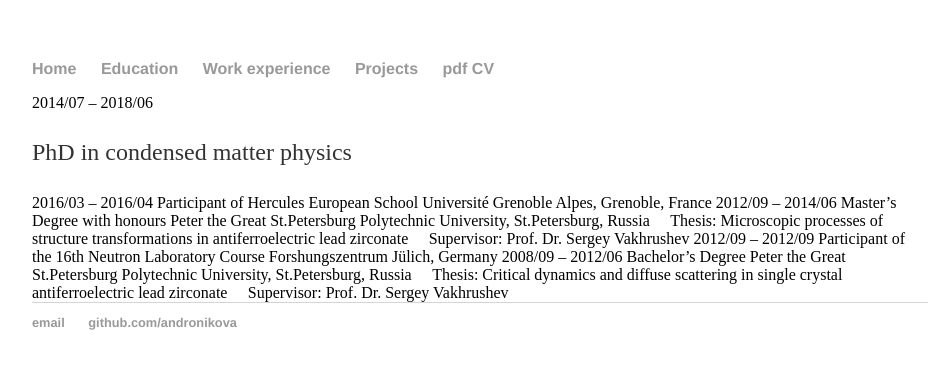
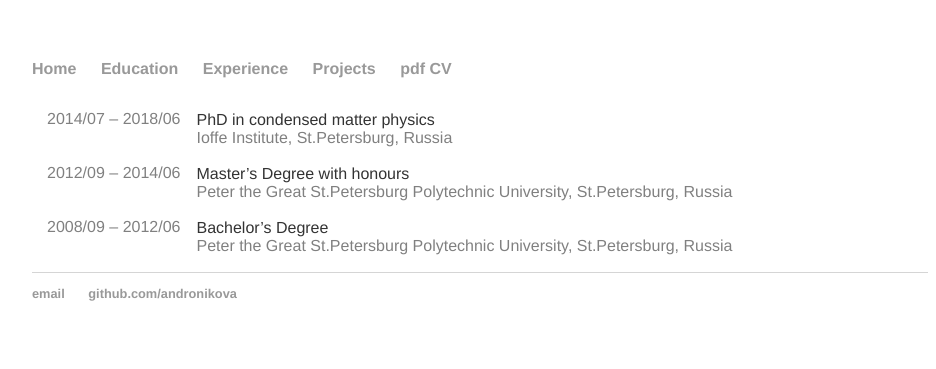
Before and after one commit to andronikova/andronikova.github.io, a Jekyll site: the page built from education.html, in a window 1280 px wide. Shown: the top 369 px of the page, without its empty margins (160-1096 px from the left). Built offline with Jekyll 4.4.1, drawn with Linux system fonts in a browser that asks for light colours.

Commit message:
education page is filled

```diff
--- a/_layouts/default.html
+++ b/_layouts/default.html
@@ -22,7 +22,7 @@
 	    		<ul>
 	        		<li><a href="/">Home</a></li>
 		        	<li><a href="/education">Education</a></li>
-	        		<li><a href="/work">Work experience</a></li>
+	        		<li><a href="/work">Experience</a></li>
 	        		<li><a href="/projects">Projects</a></li>
 					<li><a href="/pdf cv">pdf CV</a></li>
 	    		</ul>
--- a/css/main.css
+++ b/css/main.css
@@ -23,6 +23,19 @@ h1 {
     font-size: 3em;
     font-family:'Helvetica', 'Arial', 'Sans-Serif';
 }
+
+h4 {
+    font-size: 1em;
+    font-family:'Helvetica', 'Arial', 'Sans-Serif';
+    color: #333;
+}
+
+h5 {
+    font-size: 0.8em;
+    font-family:'Helvetica', 'Arial', 'Sans-Serif';
+    color: #333;
+}
+
 p {
     font-size: 1.5em;
     line-height: 1.4em;
@@ -41,3 +54,26 @@ ul.posts {
 ul.posts li {
     list-style: none;
 }
+
+.date
+{
+    vertical-align:top;
+    font-size: 1em;
+    color:gray;
+    font-family:'Helvetica', 'Arial', 'Sans-Serif';
+    padding:0 15px;
+}
+
+.milestone
+{
+    vertical-align:top;
+    font-size: 1em;
+    color:#333;
+    font-family:'Helvetica', 'Arial', 'Sans-Serif';
+
+}
+
+.table{
+    border-spacing: 0 1em;
+
+}
--- a/education.html
+++ b/education.html
@@ -2,44 +2,36 @@
 layout: default
 title: Andronikova Daria
 ---
-<div class="blurb">
-    <div class="container" style="background-color:rgb(250,250,250,0);">
+<div>
+    <table class="table">
+        <tbody>
+            <tr>
+                <td class="date">2014/07 – 2018/06</td>
+                <td class="milestone">
+                    PhD in condensed matter physics
+                    <br>
+                    <span style="color:gray;">Ioffe Institute, St.Petersburg, Russia<span>
+                </td>
+            </tr>
+            <tr>
+                <td class="date">2012/09 – 2014/06</td>
+                <td class="milestone">
+                    Master’s Degree with honours
+                    <br>
+                    <span style="color:gray;">Peter the Great St.Petersburg Polytechnic University, St.Petersburg, Russia</span>
+                </td>
+            </tr>
+        <tr>
+            <td class="date">2008/09 – 2012/06</td>
+            <td class="milestone">
+                Bachelor’s Degree
+                <br>
+                <span style="color:gray;">Peter the Great St.Petersburg Polytechnic University, St.Petersburg, Russia</span>
 
-        <div class="row">
-            <div class="col-md-1">
-                2014/07 – 2018/06
-            </div>
-            <div class="col-md-11">
-                <p>PhD in condensed matter physics</p>
-                <!--<span>Ioffe Institute, St.Petersburg, Russia-->
-<!-- Thesis: Phase transitions in pure and doped lead zirconate-->
-<!-- Supervisor: Prof. Dr. Sergey Vakhrushev</span>-->
-            </div>
-        </div>
-
-        <div class="row">
-            <div class="col-md-1">
-
-            </div>
-            <div class="col-md-11">
-
-            </div>
-        </div>
+            </td>
+        </tr>
+        </tbody>
+    </table>
 
 
-    </div>
-
-2016/03 – 2016/04 Participant of Hercules European School
-Université Grenoble Alpes, Grenoble, France
-2012/09 – 2014/06 Master’s Degree with honours
-Peter the Great St.Petersburg Polytechnic University, St.Petersburg, Russia
- Thesis: Microscopic processes of structure transformations in antiferroelectric lead zirconate
- Supervisor: Prof. Dr. Sergey Vakhrushev
-2012/09 – 2012/09 Participant of the 16th Neutron Laboratory Course
-Forshungszentrum Jülich, Germany
-2008/09 – 2012/06 Bachelor’s Degree
-Peter the Great St.Petersburg Polytechnic University, St.Petersburg, Russia
- Thesis: Critical dynamics and diffuse scattering in single crystal antiferroelectric lead zirconate
- Supervisor: Prof. Dr. Sergey Vakhrushev
-
 </div><!-- /.blurb -->
--- a/index.html
+++ b/index.html
@@ -4,5 +4,5 @@
 ---
 <div class="blurb">
 	<h1>Andronikova Daria</h1>
-	<p>PhD in condensed matter physics</p>
+	<p>PhD in physics</p>
 </div><!-- /.blurb -->
```
